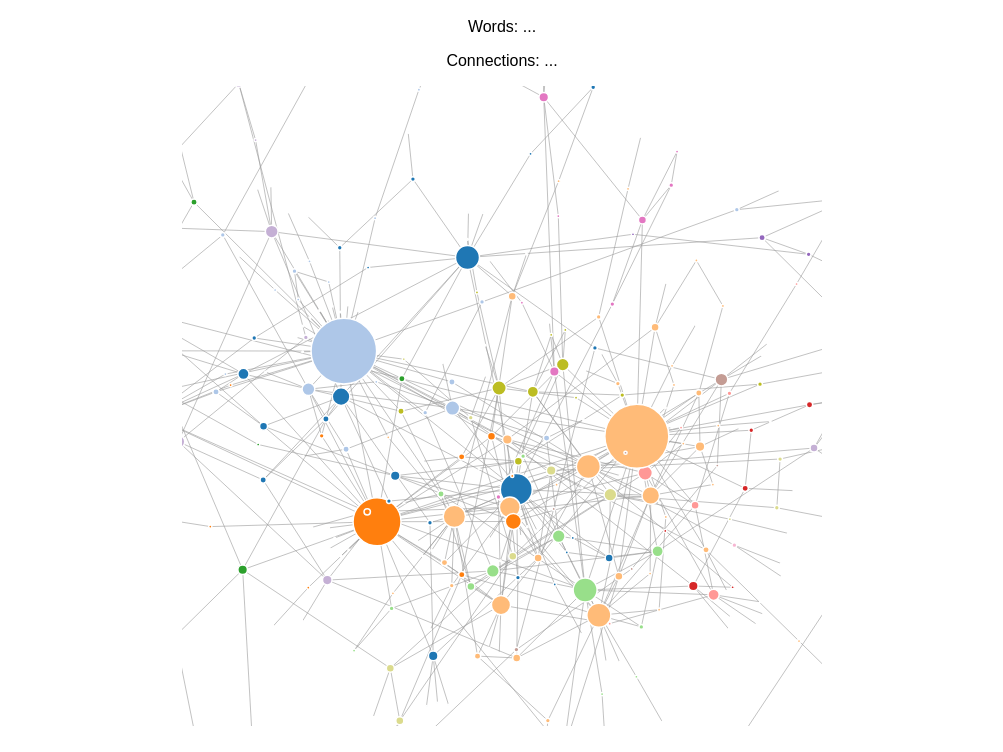
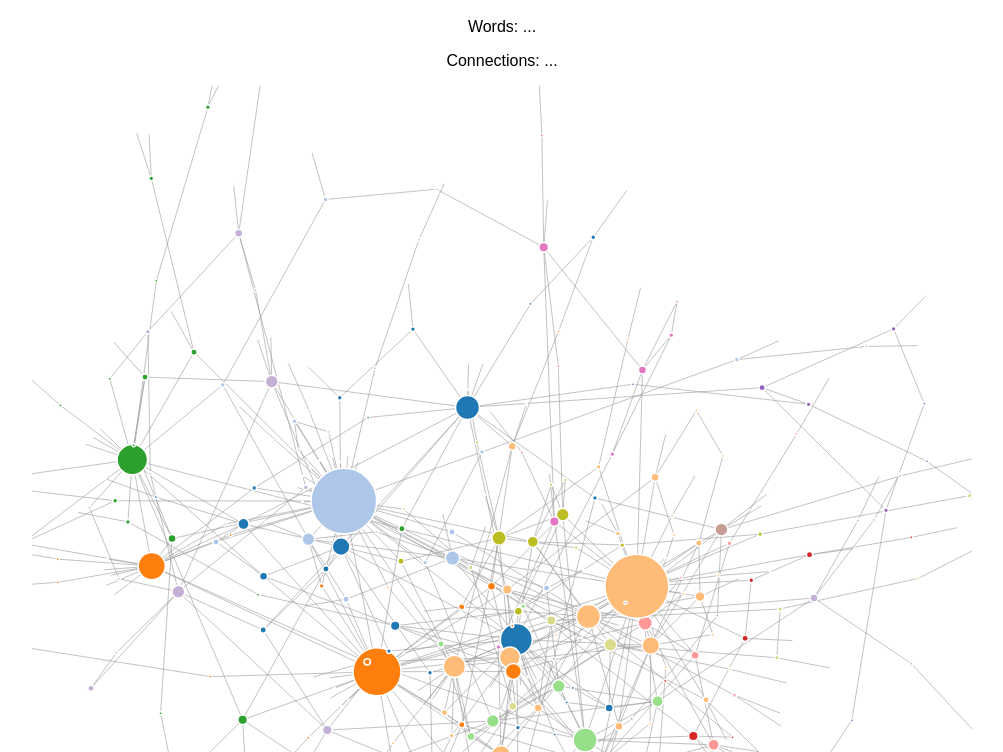
Before and after one commit to Monsieur-Park/BLM-Network, a plain HTML site: page index.html in a window 1280 px wide. Shown: the part 48-800 px from the top of the page, without its empty margins (138-1141 px from the left). Drawn offline with nearby package versions, Linux system fonts and the light colour scheme; animation ran at ten frames a second.

Commit message:
Update index.html

```diff
--- a/index.html
+++ b/index.html
@@ -34,7 +34,7 @@ div.tooltip {
   <h1>Tweets Blacklives Matter</h1>
   <p id='word'>Words: ... </p>
   <p id='connection'>Connections: ... </p>
-  <svg width=640 height=640></svg>
+  <svg width=940 height=940></svg>
   <p></p>
   <script src="https://d3js.org/d3.v4.min.js"></script>
   <script src="index.js"></script>
```
